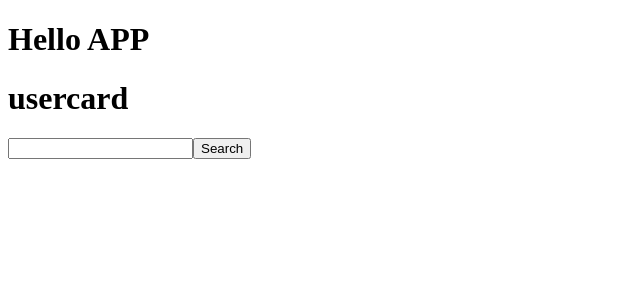
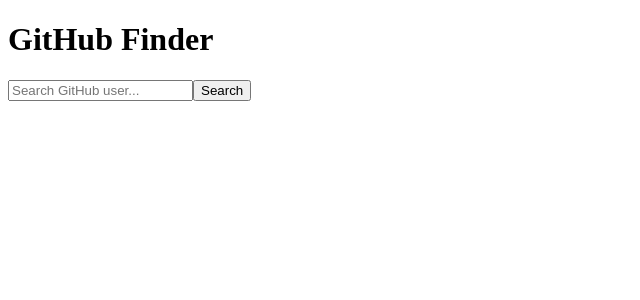
Before and after one commit to Kishore-L13/Git_user, a React (Vite) app in the folder git-user/: page / in a window 1280 px wide. Shown: the top 300 px of the page, without its empty margins (0-640 px from the left). Built offline with nearby package versions, Linux system fonts and the light colour scheme.

Commit message:
Git_user

```diff
--- a/git-user/src/App.jsx
+++ b/git-user/src/App.jsx
@@ -1,16 +1,25 @@
-import { useState } from 'react'
-import UserCard from './UserCard'
-import Searchbar from './Searchbar'
+import React, { useState } from "react";
+import Searchbar from "./Searchbar";
+import Gitprofile from "./gitprofile";
 
 function App() {
+  const [users, setUsers] = useState([]);
+
+  const searchUsers = async (query) => {
+    const res = await fetch(
+      `https://api.github.com/search/users?q=${query}`
+    );
+    const data = await res.json();
+    setUsers(data.items);
+  };
 
   return (
-    <>
-      <h1>Hello APP</h1>
-      <UserCard/>
-      <Searchbar/>
-    </>
-  )
+    <div>
+      <h1>GitHub Finder</h1>
+      <Searchbar onSearch={searchUsers}/>
+      <Gitprofile users={users}/>
+    </div>
+  );
 }
 
-export default App
+export default App;
--- a/git-user/src/Searchbar.jsx
+++ b/git-user/src/Searchbar.jsx
@@ -1,42 +1,24 @@
-import React,{useState} from "react";
-const Searchbar = ()=>{
-    const [input, setInput] = useState("");
-const [user, setUser] = useState(null);
-const [loading, setLoading] = useState(false);
-const [error, setError] = useState(null);
-    const fetchUser = async () => {
-  try {
-    setLoading(true);
-    setError(null);
+import React, { useState } from "react";
 
-    const res = await fetch(`https://api.github.com/users/${input}`);
+const Searchbar = ({ onSearch }) => {
+  const [text, setText] = useState("");
 
-    if (!res.ok) throw new Error("User not found");
+  const handleSubmit = (e) => {
+    e.preventDefault();
+    onSearch(text);
+  };
 
-    const data = await res.json();
-    setUser(data);
-  } catch (err) {
-    setError(err.message);
-  } finally {
-    setLoading(false);
-  }
+  return (
+    <form onSubmit={handleSubmit}>
+      <input
+        type="text"
+        placeholder="Search GitHub user..."
+        value={text}
+        onChange={(e) => setText(e.target.value)}
+      />
+      <button type="submit">Search</button>
+    </form>
+  );
 };
-    return(
-        <>
-    <input value={input} onChange={(e)=>setInput(e.target.value)} />
-    <button onClick={fetchUser}>Search</button>
-        {loading && <p>Loading...</p>}
-{error && <p>{error}</p>}
 
-{user && (
-  <div>
-    <img src={user.avatar_url} width="100" />
-    <h2>{user.name}</h2>
-    <p>Repos: {user.public_repos}</p>
-  </div>
-)}
-
-        </>
-    )
-}
-export default Searchbar
+export default Searchbar;
--- a/git-user/src/UserCard.jsx
+++ b/git-user/src/UserCard.jsx
@@ -1,9 +1,13 @@
 import React from "react";
-const UserCard = () =>{
-    return(
-        <>
-        <h1>usercard</h1>
-        </>
-    )
-}
-export default UserCard
+
+const UserCard = ({ user }) => {
+  return (
+    <div>
+      <img src={user.avatar_url} width="100" alt="" />
+      <h3>{user.login}</h3>
+      <a href={user.html_url} target="_blank">View Profile</a>
+    </div>
+  );
+};
+
+export default UserCard;
--- a/git-user/src/gitprofile.jsx
+++ b/git-user/src/gitprofile.jsx
@@ -1,9 +1,14 @@
 import React from "react";
-const gitprofile = ()=>{
-    return (
-        <>
-        <h1>Profile</h1>
-        </>
-    )
-}
-export default gitprofile
+import UserCard from "./UserCard";
+
+const Gitprofile = ({ users }) => {
+  return (
+    <div>
+      {users.map((user) => (
+        <UserCard key={user.id} user={user} />
+      ))}
+    </div>
+  );
+};
+
+export default Gitprofile;
```
